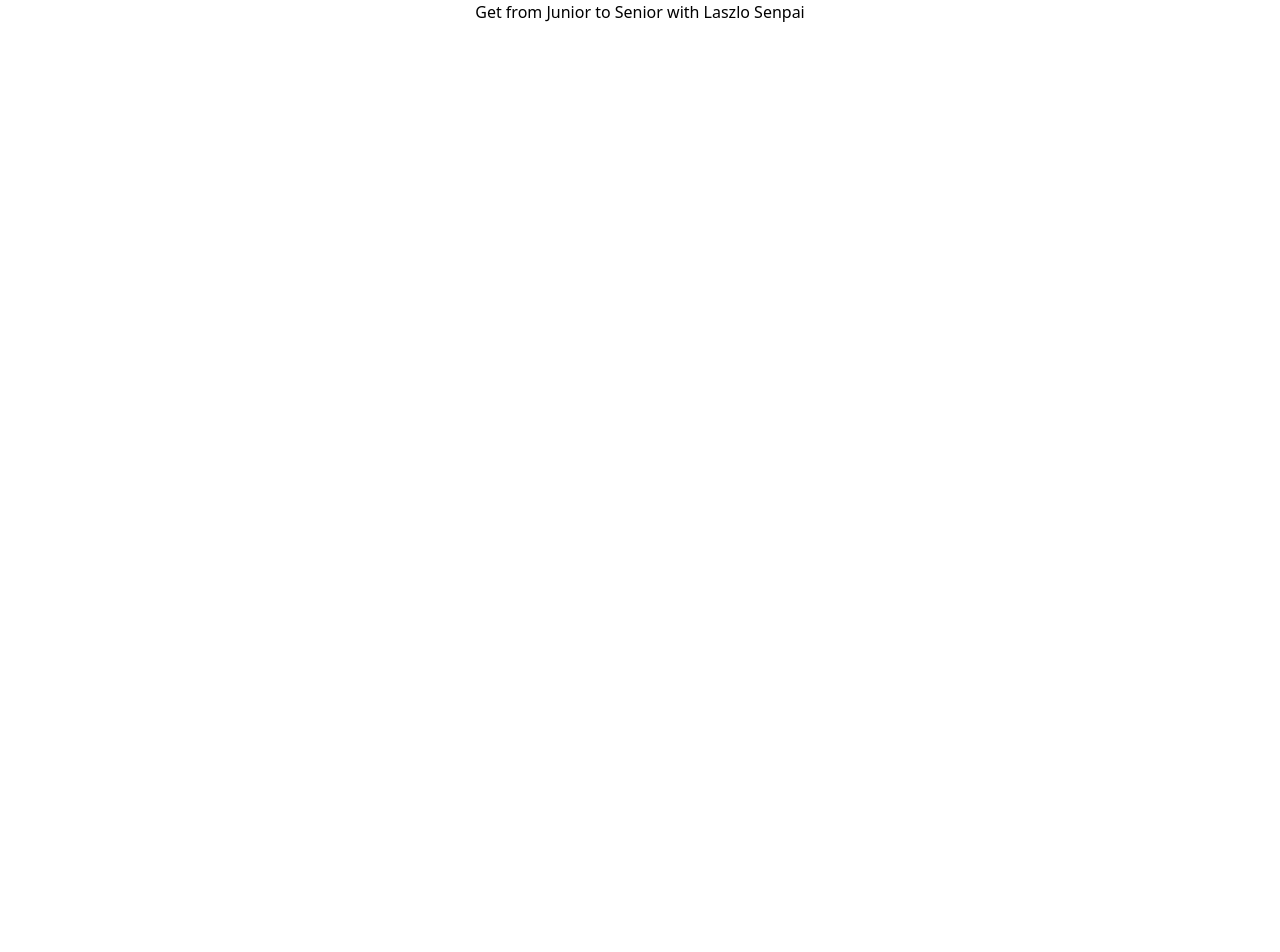
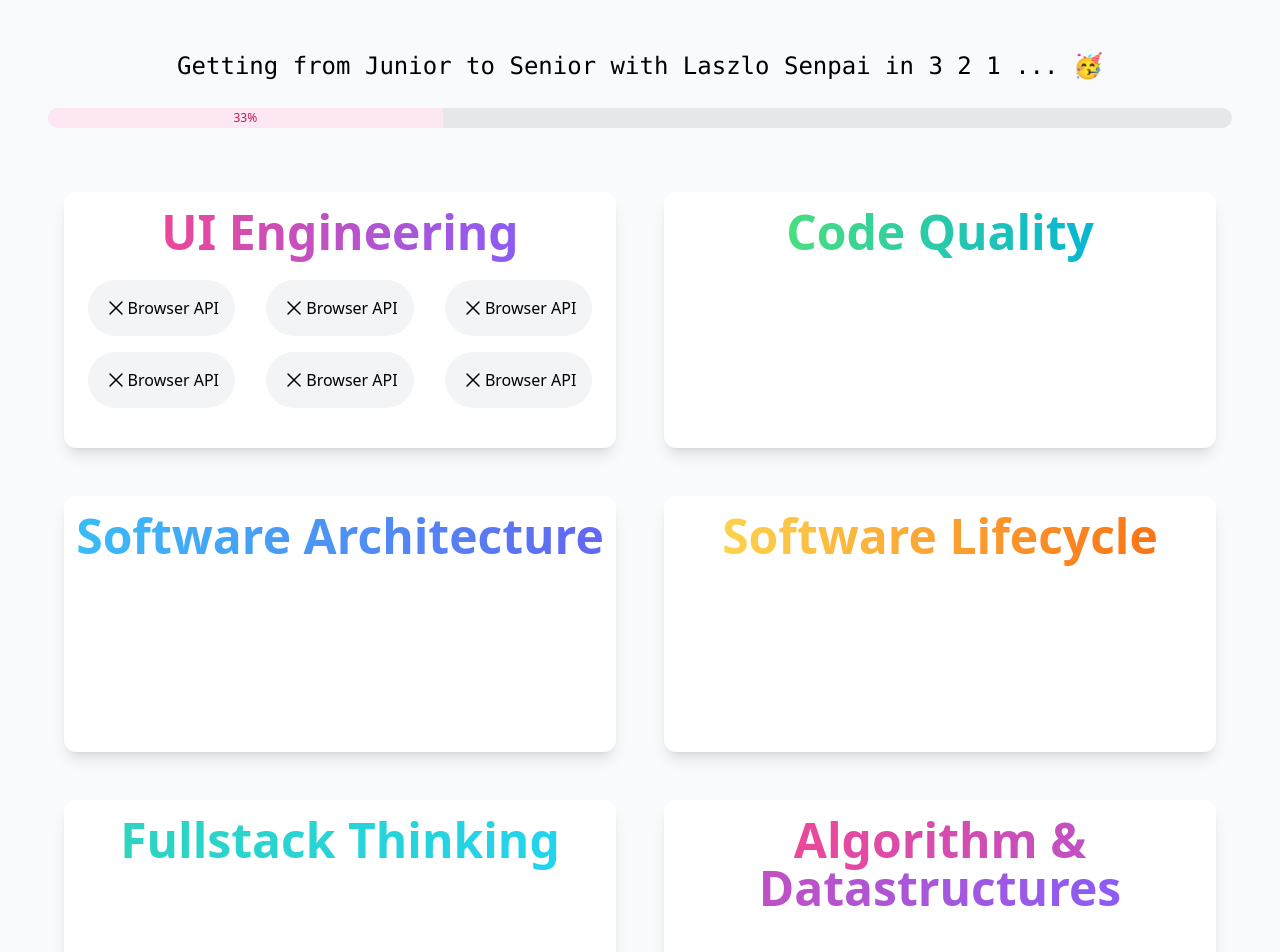
Before and after one commit to YuriDevAT/from-zero-to-hero, a React (Create React App) app: page / in a window 1280 px wide. Shown: the top 952 px of the page. Before the commit the page ends 800 px from the top, so only its background shows below. Built offline with nearby package versions, Linux system fonts and the light colour scheme.

Commit message:
init project

```diff
--- a/package.json
+++ b/package.json
@@ -3,6 +3,7 @@
   "version": "0.1.0",
   "private": true,
   "dependencies": {
+    "@headlessui/react": "^1.7.3",
     "@testing-library/jest-dom": "^5.16.5",
     "@testing-library/react": "^13.4.0",
     "@testing-library/user-event": "^13.5.0",
--- a/src/App.tsx
+++ b/src/App.tsx
@@ -1,10 +1,29 @@
-import React from 'react';
 import './App.css';
+import ProgressBar from './components/ProgressBar';
+import Five from './container/Five';
+import Four from './container/Four';
+import One from './container/One';
+import Three from './container/Three';
+import Two from './container/Two';
+import Six from './container/Six';
 
 function App() {
   return (
-    <div className="App">
-      Get from Junior to Senior with Laszlo Senpai
+    <div className="w-screen h-full p-6 bg-slate-50">
+      <header className="p-6">
+        <h1 className="font-mono text-2xl leading-normal text-center pb-6">
+          Getting from Junior to Senior with Laszlo Senpai in 3 2 1 ... 🥳
+        </h1>
+        <ProgressBar />
+      </header>
+      <main className="p-10 grid gap-12 grid-cols-2">
+        <One />
+        <Two />
+        <Three />
+        <Four />
+        <Five />
+        <Six />
+      </main>
     </div>
   );
 }
--- /dev/null
+++ b/src/components/Buttons.tsx
@@ -0,0 +1,14 @@
+const Buttons = () => {
+  return (
+    <div className="bg-gray-100 rounded-full p-4 max-w-xs flex justify-around m-2">
+      <svg xmlns="http://www.w3.org/2000/svg" fill="none" viewBox="0 0 24 24" strokeWidth={1.5} stroke="currentColor" className="w-6 h-6">
+        <path strokeLinecap="round" strokeLinejoin="round" d="M6 18L18 6M6 6l12 12" />
+      </svg>
+      <span>
+        Browser API
+      </span>
+    </div>
+  )
+}
+
+export default Buttons;
--- /dev/null
+++ b/src/components/ProgressBar.tsx
@@ -0,0 +1,9 @@
+const ProgressBar = () => {
+  return (
+    <div className="w-full bg-gray-200 rounded-full">
+      <div aria-label={"A progressbar showing my skills of a senior developer in percentages. Reached 33%."} className="bg-pink-100 text-xs font-medium text-pink-700 text-center p-1 leading-none rounded-l-full w-1/3">33%</div>
+    </div >
+  )
+}
+
+export default ProgressBar;
--- /dev/null
+++ b/src/container/Five.tsx
@@ -0,0 +1,13 @@
+const Five = () => {
+  return (
+    <div className="container mx-auto bg-white rounded-xl h-64 shadow-lg">
+      <p className="text-5xl font-extrabold py-4 text-center px-2">
+        <span className="bg-clip-text text-transparent bg-gradient-to-r from-teal-400 to-cyan-400">
+          Fullstack Thinking
+        </span>
+      </p>
+    </div>
+  );
+}
+
+export default Five;
--- /dev/null
+++ b/src/container/Four.tsx
@@ -0,0 +1,13 @@
+const Four = () => {
+  return (
+    <div className="container mx-auto bg-white rounded-xl h-64 shadow-lg">
+      <p className="text-5xl font-extrabold py-4 text-center px-2">
+        <span className="bg-clip-text text-transparent bg-gradient-to-r from-amber-300 to-orange-500">
+          Software Lifecycle
+        </span>
+      </p>
+    </div>
+  );
+}
+
+export default Four;
--- /dev/null
+++ b/src/container/One.tsx
@@ -0,0 +1,23 @@
+import Buttons from '../components/Buttons';
+
+const One = () => {
+  return (
+    <div className="container mx-auto bg-white rounded-xl min-h-64 shadow-lg px-2 py-4">
+      <p className="text-5xl font-extrabold pb-4 text-center">
+        <span className="bg-clip-text text-transparent bg-gradient-to-r from-pink-500 to-violet-500">
+          UI Engineering
+        </span>
+      </p>
+      <div className="flex justify-around flex-wrap">
+        <Buttons />
+        <Buttons />
+        <Buttons />
+        <Buttons />
+        <Buttons />
+        <Buttons />
+      </div>
+    </div>
+  );
+}
+
+export default One;
--- /dev/null
+++ b/src/container/Six.tsx
@@ -0,0 +1,13 @@
+const Six = () => {
+  return (
+    <div className="container mx-auto bg-white rounded-xl h-64 shadow-lg">
+      <p className="text-5xl font-extrabold py-4 text-center px-2">
+        <span className="bg-clip-text text-transparent bg-gradient-to-r from-pink-500 to-violet-500">
+          Algorithm & Datastructures
+        </span>
+      </p>
+    </div>
+  );
+}
+
+export default Six;
--- /dev/null
+++ b/src/container/Three.tsx
@@ -0,0 +1,13 @@
+const Three = () => {
+  return (
+    <div className="container mx-auto bg-white rounded-xl h-64 shadow-lg">
+      <p className="text-5xl font-extrabold py-4 text-center px-2">
+        <span className="bg-clip-text text-transparent bg-gradient-to-r from-sky-400 to-indigo-500">
+          Software Architecture
+        </span>
+      </p>
+    </div>
+  );
+}
+
+export default Three;
--- /dev/null
+++ b/src/container/Two.tsx
@@ -0,0 +1,13 @@
+const Two = () => {
+  return (
+    <div className="container mx-auto bg-white rounded-xl h-64 shadow-lg">
+      <p className="text-5xl font-extrabold py-4 text-center px-2">
+        <span className="bg-clip-text text-transparent bg-gradient-to-r from-green-400 to-cyan-500">
+          Code Quality
+        </span>
+      </p>
+    </div>
+  );
+}
+
+export default Two;
```
Also changed, not shown: 1 other file (tests, documents, lock files or other folders).
